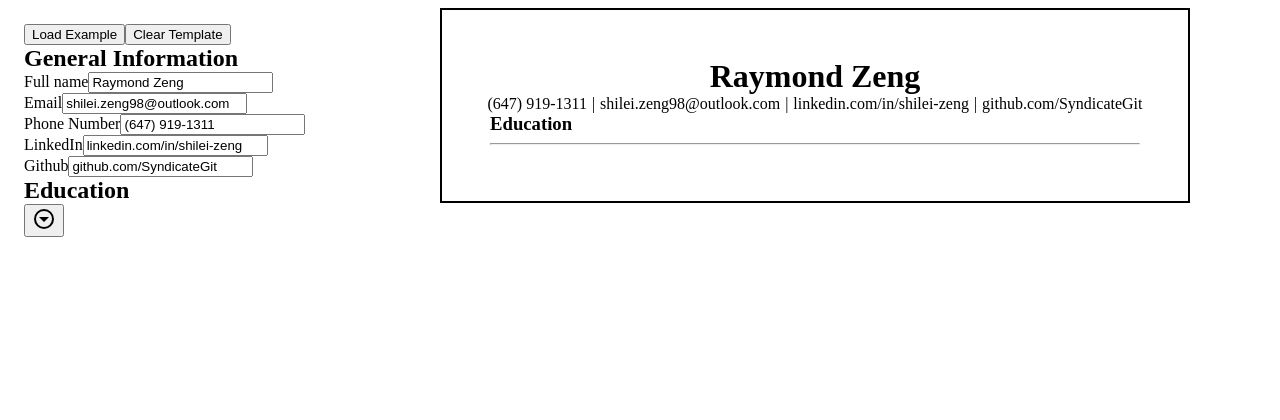
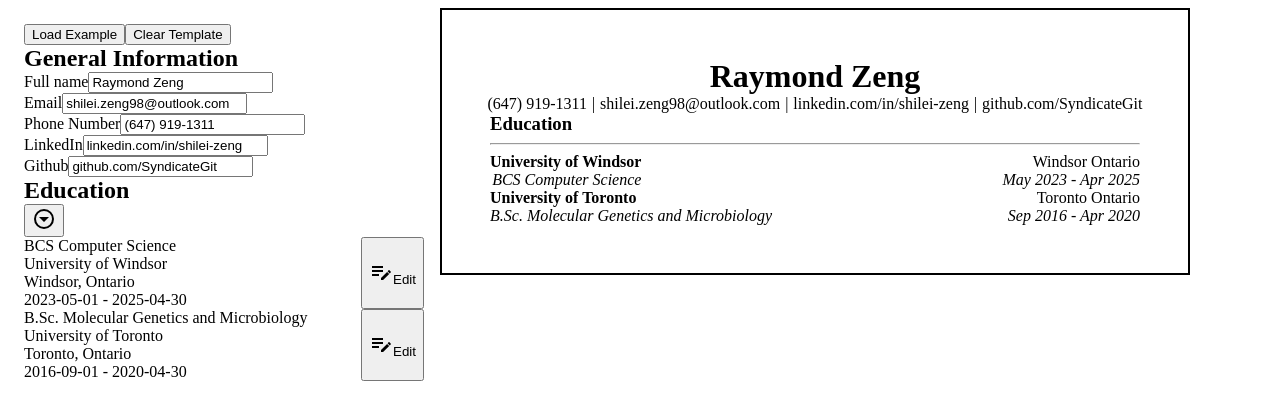
Before and after one commit to SyndicateGit/cv-builder, a React (Create React App) app: page / in a window 1280 px wide. Shown: the top 420 px of the page. Built offline with nearby package versions, Linux system fonts and the light colour scheme.

Commit message:
Load default education list upon starting
Changed Resume education list id type from string to number to match
with props. Not sure how that slipped through.

```diff
--- a/src/App.tsx
+++ b/src/App.tsx
@@ -40,7 +40,7 @@ function App() {
 
   // Manages Educations list of submitted education form
   // Use this list to update resume section upon submission
-  const[educationList, setEducationList] = React.useState([]);
+  const[educationList, setEducationList] = React.useState([defaultData.EducationInfo1, defaultData.EducationInfo2]);
 
   function loadDefaultBasicInfo(){
     setBasicInfo(defaultData.BasicInfo);
@@ -118,7 +118,7 @@ function App() {
    // Opens Education Form if hidden
    if(displayDropDown.display === 'hide'){
     handleDisplayDropDown();
-  }
+    }
     // Load current item to be edited onto education
     const item = findEducation(id);
 
--- a/src/components/Resume.tsx
+++ b/src/components/Resume.tsx
@@ -16,7 +16,7 @@ type education = {
   province: string,
   startDate: string,
   endDate: string,
-  id: string
+  id: number
 }
 
 
--- a/src/default-data.js
+++ b/src/default-data.js
@@ -15,7 +15,7 @@ const defaultData = {
     province: "Ontario",
     startDate: "2023-05-01",
     endDate: "2025-04-30",
-    id: -1
+    id: -1,
   },
   EducationInfo2:{
     degree: "B.Sc. Molecular Genetics and Microbiology",
@@ -24,7 +24,7 @@ const defaultData = {
     province: "Ontario",
     startDate: "2016-09-01",
     endDate: "2020-04-30",
-    id: -2
+    id: -2,
   },
 }
 
```
